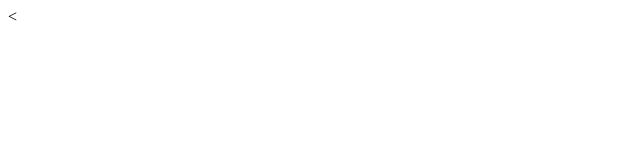
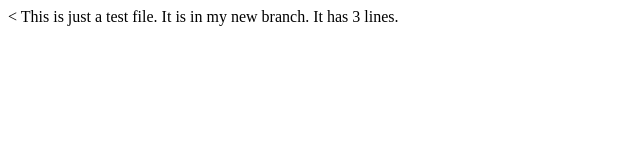
Before and after one commit to geromyc/GitImmersion2, a plain HTML site: page index.html in a window 1280 px wide. Shown: the whole page, without its empty margins (0-640 px from the left). Drawn offline with Linux system fonts and the light colour scheme.

Commit message:
Create a new branch and create a new file with three lines in this branch

```diff
--- a/index.html
+++ b/index.html
@@ -7,6 +7,8 @@
     <title>Document</title>
 </head>
 <body>
-
+    This is just a test file.
+    It is in my new branch.
+    It has 3 lines.
 </body>
 </html>
```
